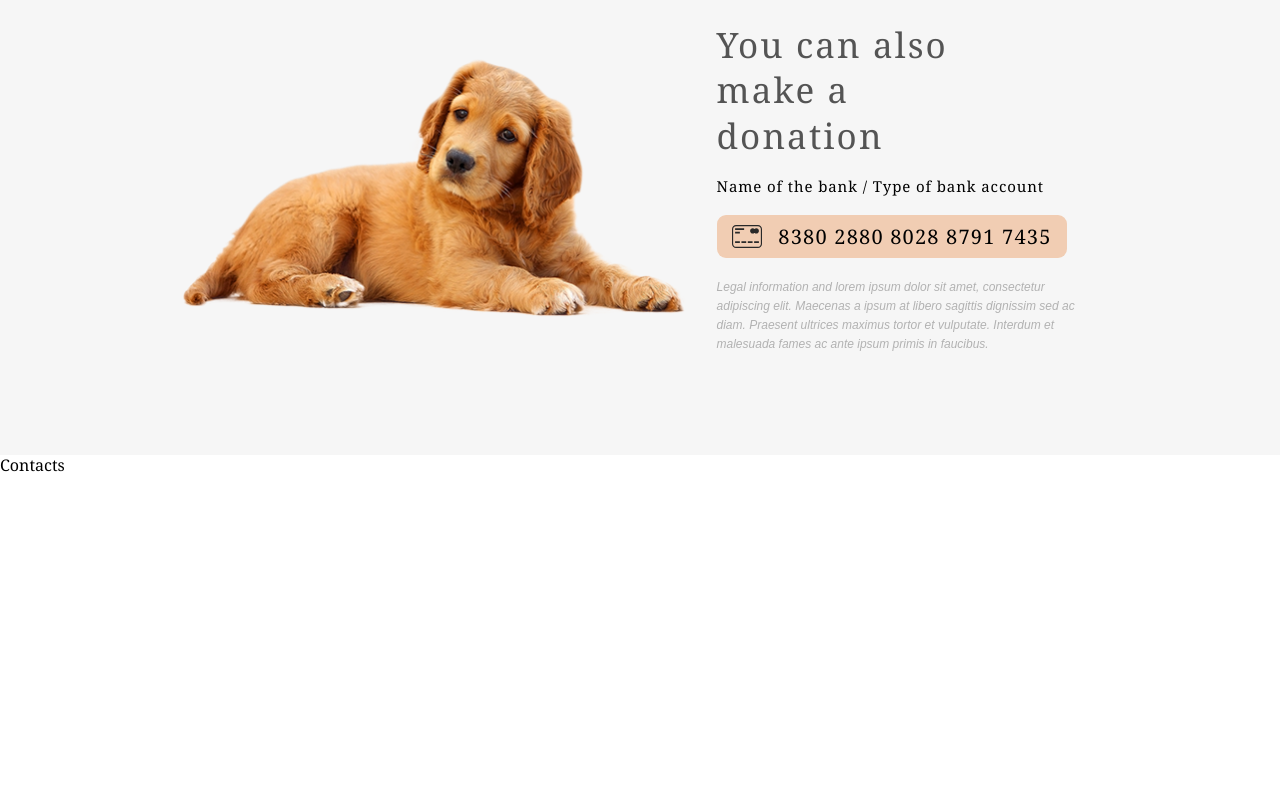
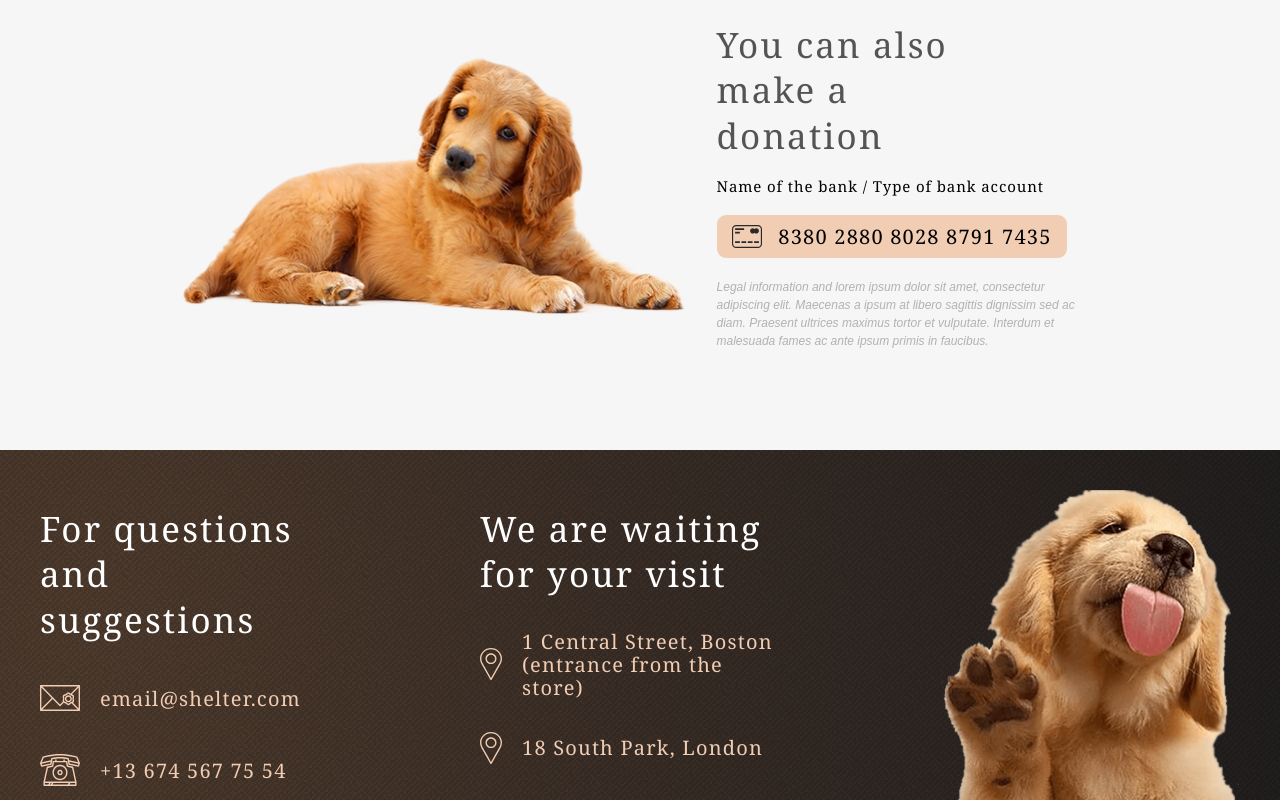
Before and after one commit to sg4014/rsschool-shelter, a plain HTML site: page home.html in a window 1280 px wide. Shown: the part 3042-3842 px from the top of the page. Before the commit the page ends 3517 px from the top, so only its background shows below. Drawn offline with Linux system fonts and the light colour scheme.

Commit message:
feat: add desktop footer layout

```diff
--- a/home.html
+++ b/home.html
@@ -197,7 +197,37 @@
     </main>
 
     <footer id="footer" class="footer">
-      Contacts
+      <div class="footer__container">
+        <div class="footer__content">
+          <div class="footer__contacts">
+            <h3 class="footer__title">
+              For questions and suggestions
+            </h3>
+            <a class="footer__link" href="mailto: email@shelter.com">
+              <img src="./assets/icons/icon-email.svg" alt="envelope">
+              email@shelter.com
+            </a>
+            <a class="footer__link" href="tel:+136745677554">
+              <img src="./assets/icons/icon-phone.svg" alt="telephone">
+              +13 674 567 75 54
+            </a>
+          </div>
+
+          <div class="footer__locations">
+            <h3 class="footer__title">We are waiting for your visit</h3>
+            <a class="footer__link" href="https://www.google.com/maps/@42.3591523,-71.0609493,15z" target="_blank">
+              <img src="./assets/icons/icon-marker.svg" alt="marker">
+              1 Central Street, Boston (entrance from the store)
+            </a>
+            <a class="footer__link" href="https://www.google.com/maps/place/McDonald's/@51.4865669,-0.1084153,13z/data=!4m9!1m2!2m1!1slondon+mcdonalds!3m5!1s0x4876049e6286ea8f:0x40b54c0023bc3b9e!8m2!3d51.4895648!4d-0.0967418!15sChBsb25kb24gbWNkb25hbGRzIgOIAQFaEiIQbG9uZG9uIG1jZG9uYWxkc5IBFGZhc3RfZm9vZF9yZXN0YXVyYW504AEA" target="_blank">
+              <img src="./assets/icons/icon-marker.svg" alt="marker">
+              18 South Park, London
+            </a>
+          </div>
+
+          <img class="footer__image" src="./assets/images/footer-puppy.png" alt="puppy">
+        </div>
+      </div>
     </footer>
   </div>
   <div class="overlay"></div>
--- a/scss/abstracts/_placeholders.scss
+++ b/scss/abstracts/_placeholders.scss
@@ -55,5 +55,26 @@
     border: none;
     background: $primary-light;
   }
+}
 
+%footer-block {
+  display: flex;
+  flex-direction: column;
+  justify-content: flex-start;
+
+  & > *:not(:last-child) {
+    margin-bottom: 40px;
+  }
+
+  .footer__title {
+    @extend %block-title;
+    color: $white;
+  }
+
+  a {
+    color: $primary;
+    font-size: 20px;
+    line-height: 115%;
+    letter-spacing: 0.06em;
+  }
 }
--- a/scss/layout/_footer.scss
+++ b/scss/layout/_footer.scss
@@ -0,0 +1,35 @@
+@use '../abstracts' as *;
+
+.footer {
+  background: url("../../assets/images/noise_transparent@2x.png"),
+    radial-gradient(110.67% 538.64% at 5.73% 50%, #513D2F 0%, #1A1A1C 100%) /* warning: gradient uses a rotation that is not supported by CSS and may not behave as expected */, #211F20;
+
+  &__content {
+    display: flex;
+    gap: 160px;
+    padding-top: 40px;
+  }
+
+  &__contacts {
+    @extend %footer-block;
+    max-width: 280px;
+  }
+
+  &__locations {
+    @extend %footer-block;
+    & > *:not(:last-child) {
+      margin-bottom: 33px;
+    }
+  }
+
+  &__title {
+    margin-top: 16px;
+  }
+
+  &__link {
+    display: flex;
+    align-items: center;
+    gap: 20px;
+  }
+
+}
--- a/scss/pages/_home.scss
+++ b/scss/pages/_home.scss
@@ -341,9 +341,9 @@
     color: $bottom-grey;
     font-style: italic;
     font-size: 12px;
+    line-height: 18px;
     @media (max-width: $bp-mobile) {
       text-align: justify;
-      line-height: 18px;
     }
   }
 }
```
Also changed, not shown: assets/icons/icon-email.svg (added), assets/icons/icon-marker.svg (added), assets/icons/icon-phone.svg (added), css/main.css, 1 other file.
